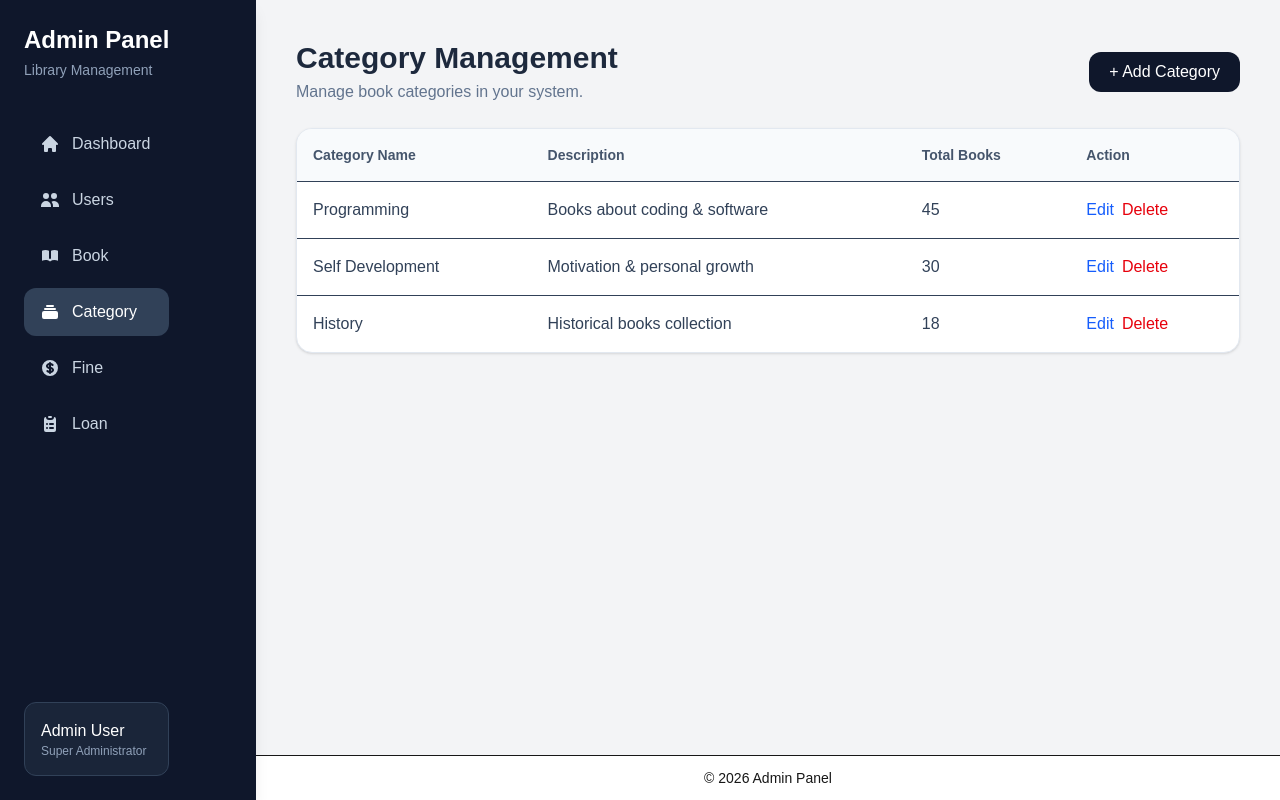
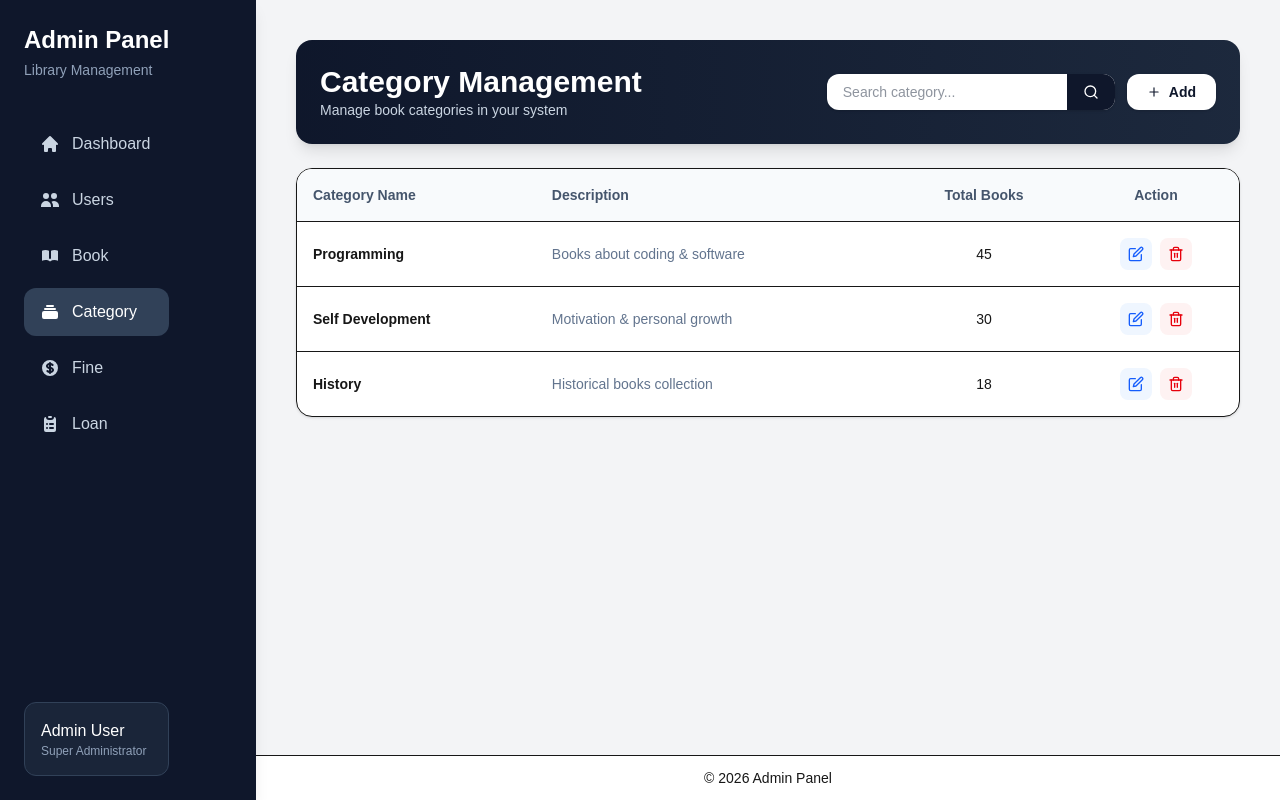
Before and after one commit to syidiqisyididiqi-hash/perpustakaan_frontend, a Next.js app: page /admin/category in a window 1280 px wide. Built offline with nearby package versions, Linux system fonts and the light colour scheme.

Commit message:
Update category
menambahkan edit & create supaya bisa menambahkan dan merubah ata category

```diff
--- /dev/null
+++ b/app/admin/category/[id]/edit/page.tsx
@@ -0,0 +1,77 @@
+"use client";
+
+import { useRouter, useParams } from "next/navigation";
+import { useState, ChangeEvent, FormEvent } from "react";
+
+export default function EditCategoryPage() {
+  const router = useRouter();
+  const params = useParams();
+
+  const [form, setForm] = useState({
+    name: "",
+    description: "",
+  });
+
+  const handleChange = (
+    e: ChangeEvent<HTMLInputElement | HTMLTextAreaElement>
+  ) => {
+    setForm({ ...form, [e.target.name]: e.target.value });
+  };
+
+  const handleSubmit = (e: FormEvent<HTMLFormElement>) => {
+    e.preventDefault();
+    alert(`Category ID ${params.id} berhasil diupdate`);
+    router.push("/admin/category");
+  };
+
+  return (
+    <div className="max-w-2xl mx-auto px-4">
+      <div className="bg-white p-6 rounded-xl shadow-sm border border-gray-100">
+        <div className="mb-8">
+          <h1 className="text-2xl font-semibold text-slate-800">Edit Category</h1>
+          <p className="text-slate-500 text-sm mt-1">Perbarui data kategori</p>
+        </div>
+
+        <form onSubmit={handleSubmit} className="space-y-5">
+          <div className="space-y-1">
+            <label className="text-xs font-medium text-slate-700">Nama Kategori</label>
+            <input
+              name="name"
+              value={form.name}
+              onChange={handleChange}
+              className="w-full px-3 py-2 rounded-lg border border-gray-200 text-sm focus:ring-1 focus:ring-slate-300 outline-none"
+            />
+          </div>
+
+          <div className="space-y-1">
+            <label className="text-xs font-medium text-slate-700">Deskripsi</label>
+            <textarea
+              name="description"
+              value={form.description}
+              onChange={handleChange}
+              rows={3}
+              className="w-full px-3 py-2 rounded-lg border border-gray-200 text-sm focus:ring-1 focus:ring-slate-300 outline-none"
+            />
+          </div>
+
+          <div className="flex gap-3 pt-3">
+            <button
+              type="button"
+              onClick={() => router.back()}
+              className="flex-1 py-2.5 rounded-lg border border-gray-200 text-sm font-medium hover:bg-slate-50 transition"
+            >
+              Batal
+            </button>
+
+            <button
+              type="submit"
+              className="flex-1 bg-slate-900 text-white py-2.5 rounded-lg text-sm font-semibold hover:bg-slate-700 shadow-sm transition"
+            >
+              Update
+            </button>
+          </div>
+        </form>
+      </div>
+    </div>
+  );
+}
--- /dev/null
+++ b/app/admin/category/create/page.tsx
@@ -0,0 +1,78 @@
+"use client";
+
+import { useRouter } from "next/navigation";
+import { useState, ChangeEvent, FormEvent } from "react";
+
+export default function CreateCategoryPage() {
+  const router = useRouter();
+
+  const [form, setForm] = useState({
+    name: "",
+    description: "",
+  });
+
+  const handleChange = (
+    e: ChangeEvent<HTMLInputElement | HTMLTextAreaElement>
+  ) => {
+    setForm({ ...form, [e.target.name]: e.target.value });
+  };
+
+  const handleSubmit = (e: FormEvent<HTMLFormElement>) => {
+    e.preventDefault();
+    alert("Category berhasil ditambahkan (dummy)");
+    router.push("/admin/category");
+  };
+
+  return (
+    <div className="max-w-2xl mx-auto px-4">
+      <div className="bg-white p-6 rounded-xl shadow-sm border border-gray-100">
+        <h1 className="text-2xl font-semibold text-slate-800 mb-2">Tambah Category</h1>
+        <p className="text-slate-500 text-sm mb-6">
+          Isi data lengkap untuk menambahkan kategori baru
+        </p>
+
+        <form onSubmit={handleSubmit} className="space-y-5">
+          <div className="space-y-1">
+            <label className="text-xs font-medium text-slate-700">Nama Kategori</label>
+            <input
+              name="name"
+              value={form.name}
+              onChange={handleChange}
+              placeholder="Masukkan nama kategori"
+              className="w-full px-3 py-2 rounded-lg border border-gray-200 text-sm focus:ring-1 focus:ring-slate-300 outline-none"
+            />
+          </div>
+
+          <div className="space-y-1">
+            <label className="text-xs font-medium text-slate-700">Deskripsi</label>
+            <textarea
+              name="description"
+              value={form.description}
+              onChange={handleChange}
+              placeholder="Deskripsi kategori"
+              rows={3}
+              className="w-full px-3 py-2 rounded-lg border border-gray-200 text-sm focus:ring-1 focus:ring-slate-300 outline-none"
+            />
+          </div>
+
+          <div className="flex gap-3 pt-3">
+            <button
+              type="button"
+              onClick={() => router.back()}
+              className="flex-1 py-2.5 rounded-lg border border-gray-200 text-sm font-medium hover:bg-slate-50 transition"
+            >
+              Batal
+            </button>
+
+            <button
+              type="submit"
+              className="flex-1 bg-slate-900 text-white py-2.5 rounded-lg text-sm font-semibold hover:bg-slate-700 shadow-sm transition"
+            >
+              Simpan
+            </button>
+          </div>
+        </form>
+      </div>
+    </div>
+  );
+}
--- a/app/admin/category/page.tsx
+++ b/app/admin/category/page.tsx
@@ -1,74 +1,122 @@
+"use client";
+
+import { useState } from "react";
+import { FiSearch, FiEdit, FiTrash2, FiPlus } from "react-icons/fi";
+import Link from "next/link";
+
 export default function CategoryPage() {
+  const [query, setQuery] = useState("");
+  const [search, setSearch] = useState("");
+
+  const categories = [
+    { id: 1, name: "Programming", description: "Books about coding & software", total: 45 },
+    { id: 2, name: "Self Development", description: "Motivation & personal growth", total: 30 },
+    { id: 3, name: "History", description: "Historical books collection", total: 18 },
+  ];
+
+  const handleSearch = () => {
+    setSearch(query);
+  };
+
+  const filtered = categories.filter(
+    (c) =>
+      c.name.toLowerCase().includes(search.toLowerCase()) ||
+      c.description.toLowerCase().includes(search.toLowerCase())
+  );
+
   return (
     <div className="space-y-6">
+      <div className="bg-gradient-to-r from-slate-900 to-slate-800 rounded-2xl p-6 text-white shadow-lg">
+        <div className="flex flex-col md:flex-row md:items-center md:justify-between gap-4">
+          <div>
+            <h1 className="text-3xl font-bold">Category Management</h1>
+            <p className="text-slate-300 text-sm">Manage book categories in your system</p>
+          </div>
 
-      {/* Header */}
-      <div className="flex items-center justify-between">
-        <div>
-          <h2 className="text-3xl font-semibold text-slate-800">
-            Category Management
-          </h2>
-          <p className="text-slate-500 mt-1">
-            Manage book categories in your system.
-          </p>
+          <div className="flex gap-3 w-full md:w-auto">
+            <div className="flex bg-white rounded-xl overflow-hidden shadow w-full md:w-72">
+              <input
+                value={query}
+                onChange={(e) => setQuery(e.target.value)}
+                placeholder="Search category..."
+                className="flex-1 px-4 py-2 text-sm outline-none text-slate-800"
+              />
+              <button
+                onClick={handleSearch}
+                className="px-4 bg-slate-900 text-white flex items-center justify-center hover:bg-slate-700 transition"
+              >
+                <FiSearch />
+              </button>
+            </div>
+
+            <Link href="/admin/category/create">
+              <button className="flex items-center gap-2 bg-white text-slate-900 px-5 py-2 rounded-xl text-sm font-semibold shadow hover:bg-slate-100 transition">
+                <FiPlus />
+                Add
+              </button>
+            </Link>
+          </div>
         </div>
-
-        <button className="bg-slate-900 text-white px-5 py-2 rounded-xl hover:bg-slate-800 transition">
-          + Add Category
-        </button>
       </div>
 
-      {/* Table */}
-      <div className="bg-white rounded-2xl shadow-sm border border-slate-200 overflow-hidden">
-
-        <table className="w-full text-left">
-
-          <thead className="bg-slate-50 text-slate-600 text-sm">
+      <div className="hidden md:block bg-white rounded-2xl shadow border overflow-hidden">
+        <table className="w-full text-sm">
+          <thead className="bg-slate-50 text-slate-600">
             <tr>
-              <th className="p-4">Category Name</th>
-              <th className="p-4">Description</th>
-              <th className="p-4">Total Books</th>
-              <th className="p-4">Action</th>
+              <th className="p-4 text-left">Category Name</th>
+              <th className="p-4 text-left">Description</th>
+              <th className="p-4 text-center">Total Books</th>
+              <th className="p-4 text-center">Action</th>
             </tr>
           </thead>
 
-          <tbody className="text-slate-700">
-
-            <tr className="border-t">
-              <td className="p-4 font-medium">Programming</td>
-              <td className="p-4">Books about coding & software</td>
-              <td className="p-4">45</td>
-              <td className="p-4 space-x-2">
-                <button className="text-blue-600 hover:underline">Edit</button>
-                <button className="text-red-600 hover:underline">Delete</button>
-              </td>
-            </tr>
-
-            <tr className="border-t">
-              <td className="p-4 font-medium">Self Development</td>
-              <td className="p-4">Motivation & personal growth</td>
-              <td className="p-4">30</td>
-              <td className="p-4 space-x-2">
-                <button className="text-blue-600 hover:underline">Edit</button>
-                <button className="text-red-600 hover:underline">Delete</button>
-              </td>
-            </tr>
-
-            <tr className="border-t">
-              <td className="p-4 font-medium">History</td>
-              <td className="p-4">Historical books collection</td>
-              <td className="p-4">18</td>
-              <td className="p-4 space-x-2">
-                <button className="text-blue-600 hover:underline">Edit</button>
-                <button className="text-red-600 hover:underline">Delete</button>
-              </td>
-            </tr>
-
+          <tbody>
+            {filtered.map((c) => (
+              <tr key={c.id} className="border-t hover:bg-slate-50">
+                <td className="p-4 font-semibold">{c.name}</td>
+                <td className="p-4 text-slate-500">{c.description}</td>
+                <td className="p-4 text-center">{c.total}</td>
+                <td className="p-4 text-center flex justify-center gap-2">
+                  <Link href={`/admin/category/${c.id}/edit`}>
+                    <button className="p-2 bg-blue-50 text-blue-600 rounded-lg hover:bg-blue-100 transition">
+                      <FiEdit size={16} />
+                    </button>
+                  </Link>
+                  <button className="p-2 bg-red-50 text-red-600 rounded-lg hover:bg-red-100 transition">
+                    <FiTrash2 size={16} />
+                  </button>
+                </td>
+              </tr>
+            ))}
           </tbody>
-
         </table>
       </div>
 
+      <div className="md:hidden space-y-3">
+        {filtered.map((c) => (
+          <div key={c.id} className="bg-white rounded-xl p-4 shadow border space-y-3">
+            <div>
+              <p className="font-semibold">{c.name}</p>
+              <p className="text-xs text-slate-500">{c.description}</p>
+            </div>
+
+            <div className="flex justify-between text-xs">
+              <span className="font-medium text-slate-700">{c.total} books</span>
+            </div>
+
+            <div className="flex gap-2">
+              <Link href={`/admin/category/${c.id}/edit`} className="flex-1">
+                <button className="w-full py-2 bg-blue-50 text-blue-600 rounded-lg text-sm">
+                  Edit
+                </button>
+              </Link>
+              <button className="flex-1 py-2 bg-red-50 text-red-600 rounded-lg text-sm">
+                Delete
+              </button>
+            </div>
+          </div>
+        ))}
+      </div>
     </div>
   );
 }
```
